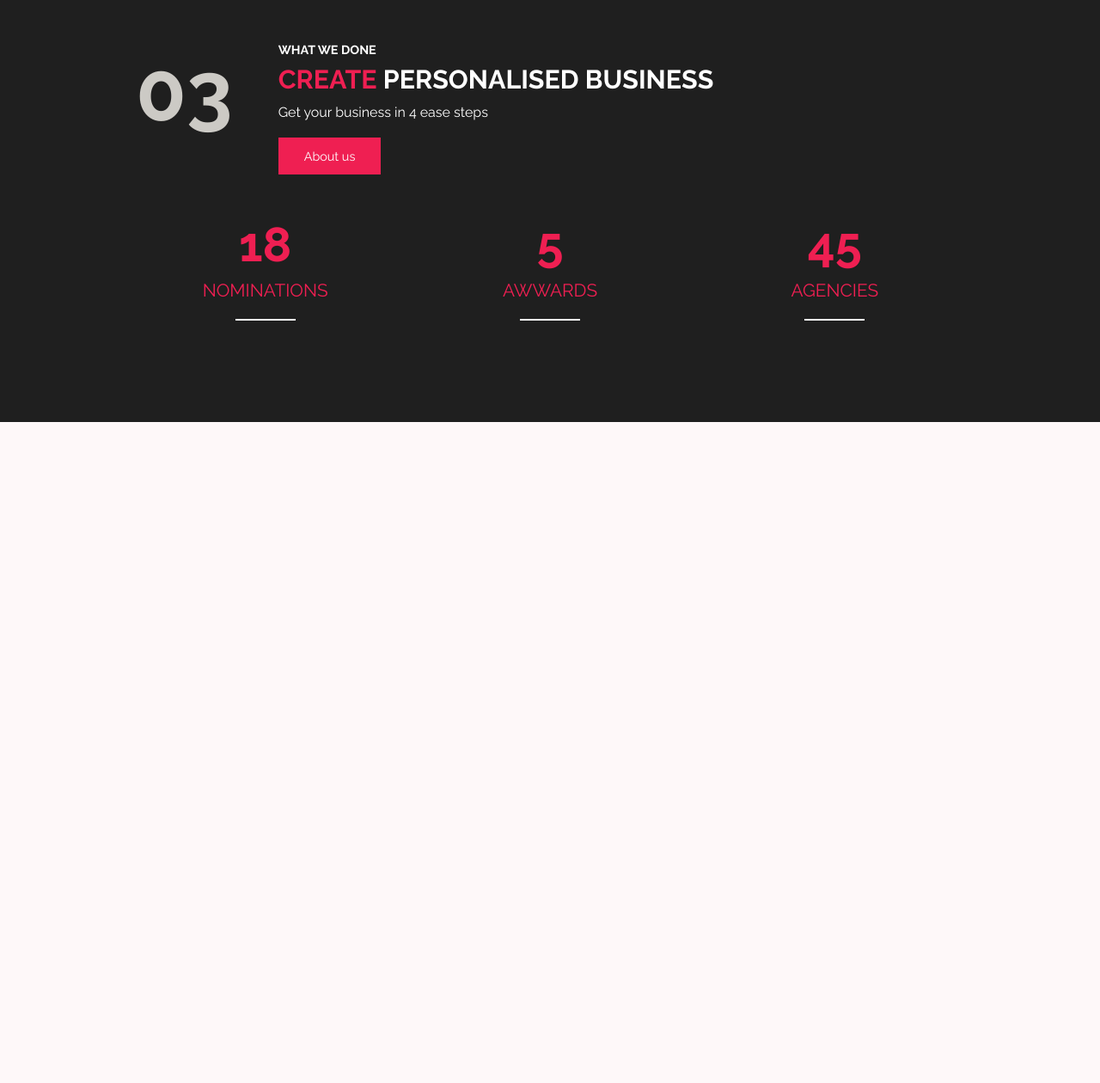
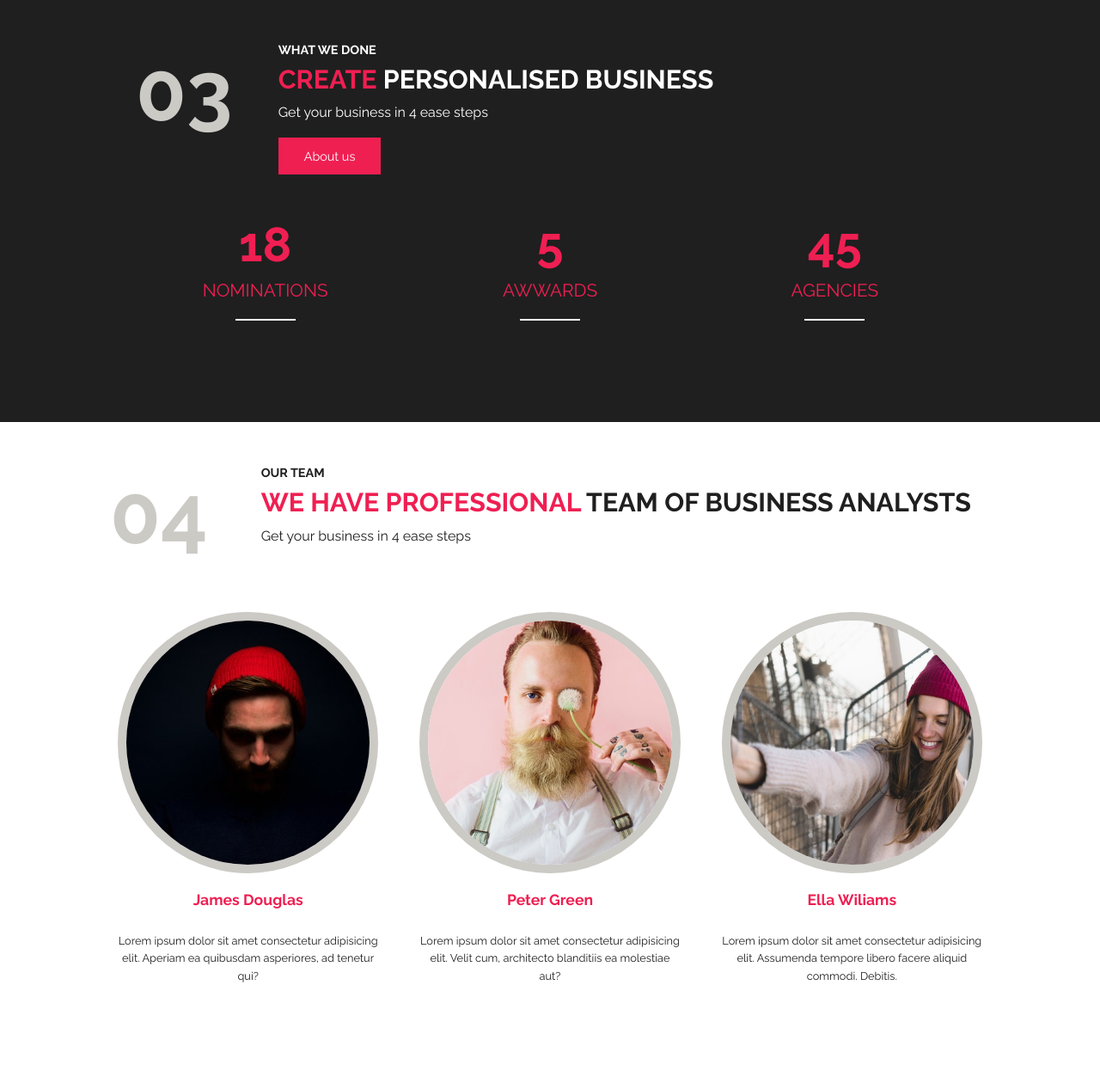
Before and after one commit to Zoran-Tasic/Business-Marketing-consulting, a PHP site: page / in a window 1280 px wide. Shown: the part 2000-3260 px from the top of the page at 86% size. Before the commit the page ends 2491 px from the top, so only its background shows below. Run offline with PHP 8.4, Linux system fonts and the light colour scheme; some libraries are stand-ins or nearby versions.

Commit message:
our team

```diff
--- a/css/style.css
+++ b/css/style.css
@@ -246,4 +246,47 @@ what we done
   margin: 20px auto;
 }
 
+/*******************
+our team
+******************/
+.team {
+  padding: 50px 0;
+}
+.team h2 {
+  color: #cccac5;
+}
+.team h5 {
+  font-size: 0.9rem;
+  font-weight: 700;
+  color: #1f1f1f;
+  text-transform: uppercase;
+}
+.team h3 {
+  font-size: 1.9rem;
+  font-weight: 700;
+  color: #1f1f1f;
+  text-transform: uppercase;
+}
+.team h3 span {
+  color: #ef1f52;
+}
+.team p {
+  font-size: 1rem;
+  color: #1f1f1f;
+}
+.team img {
+  width: 100%;
+  border-radius: 50%;
+  border: 10px solid #cccac5;
+}
+.team h4 {
+  color: #ef1f52;
+  font-size: 1.1rem;
+  font-weight: 700;
+  padding: 20px;
+}
+.team .col-md-4 p {
+  font-size: 0.8rem;
+}
+
 /*# sourceMappingURL=style.css.map */
--- a/index.html
+++ b/index.html
@@ -160,6 +160,37 @@
         </div>
     </section>
 
+    <!-- our team -->
+    <section class="team container">
+        <div class="row">
+            <div class="col-md-2">
+                <h2 class="display-1 font-weight-bold">04</h2>
+            </div>
+            <div class="col-md-10">
+                <h5 class="text-uppercase">Our team</h5>
+                <h3 class="text-uppercase"><span>We have professional</span> team of business analysts</h3>
+                <p>Get your business in 4 ease steps</p>
+            </div>
+        </div>
+        <div class="row py-5 text-center">
+            <div class="col-md-4 px-4">
+                <img src="img/team1.jpg" alt="">
+                <h4>James Douglas</h4>
+                <p>Lorem ipsum dolor sit amet consectetur adipisicing elit. Aperiam ea quibusdam asperiores, ad tenetur qui?</p>
+            </div>
+            <div class="col-md-4 px-4">
+                <img src="img/team2.jpg" alt="">
+                <h4>Peter Green</h4>
+                <p>Lorem ipsum dolor sit amet consectetur adipisicing elit. Velit cum, architecto blanditiis ea molestiae aut?</p>
+            </div>
+            <div class="col-md-4 px-4">
+                <img src="img/team3.jpg" alt="">
+                <h4>Ella Wiliams</h4>
+                <p>Lorem ipsum dolor sit amet consectetur adipisicing elit. Assumenda tempore libero facere aliquid commodi. Debitis.</p>
+            </div>
+        </div>
+    </section>
+
     <script src="https://code.jquery.com/jquery-3.5.1.slim.min.js" integrity="sha384-DfXdz2htPH0lsSSs5nCTpuj/zy4C+OGpamoFVy38MVBnE+IbbVYUew+OrCXaRkfj" crossorigin="anonymous"></script>
     <script src="https://cdn.jsdelivr.net/npm/popper.js@1.16.1/dist/umd/popper.min.js" integrity="sha384-9/reFTGAW83EW2RDu2S0VKaIzap3H66lZH81PoYlFhbGU+6BZp6G7niu735Sk7lN" crossorigin="anonymous"></script>
     <script src="https://stackpath.bootstrapcdn.com/bootstrap/4.5.2/js/bootstrap.min.js" integrity="sha384-B4gt1jrGC7Jh4AgTPSdUtOBvfO8shuf57BaghqFfPlYxofvL8/KUEfYiJOMMV+rV" crossorigin="anonymous"></script>
--- a/scss/style.scss
+++ b/scss/style.scss
@@ -271,3 +271,50 @@ what we done
         }
     }
 }
+
+
+/*******************
+our team
+******************/
+
+.team {
+    padding: $padding;
+    h2 {
+        color: $lightgray;
+    }
+    h5 {
+        font-size: .9rem;
+        font-weight: 700;
+        color: $black;
+        text-transform: uppercase;
+    }
+    h3 {
+        font-size: 1.9rem;
+        font-weight: 700;
+        color: $black;
+        text-transform: uppercase;
+        span {
+            color: $pink;
+        }
+    }
+    p {
+        font-size: 1rem;
+        color: $black;
+    }
+    img {
+        width: 100%;
+        border-radius: 50%;
+        border: 10px solid $boxShadow;
+    }
+    h4 {
+        color: $pink;
+        font-size: 1.1rem;
+        font-weight: 700;
+        padding: 20px;
+    }
+    .col-md-4 {
+        p {
+            font-size: .8rem;
+        }
+    }
+}
```
Also changed, not shown: 1 other file.
